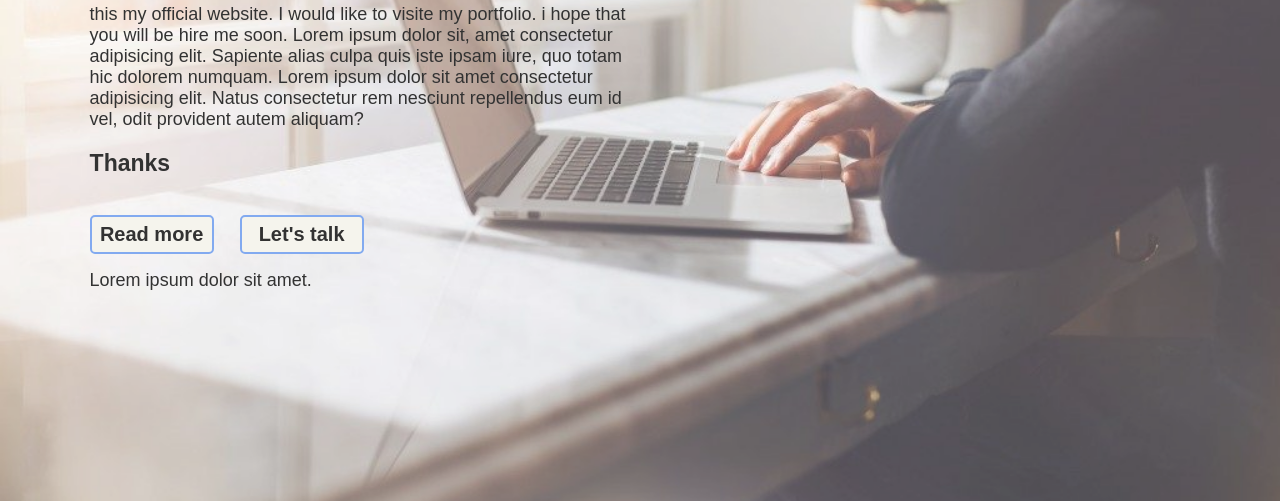
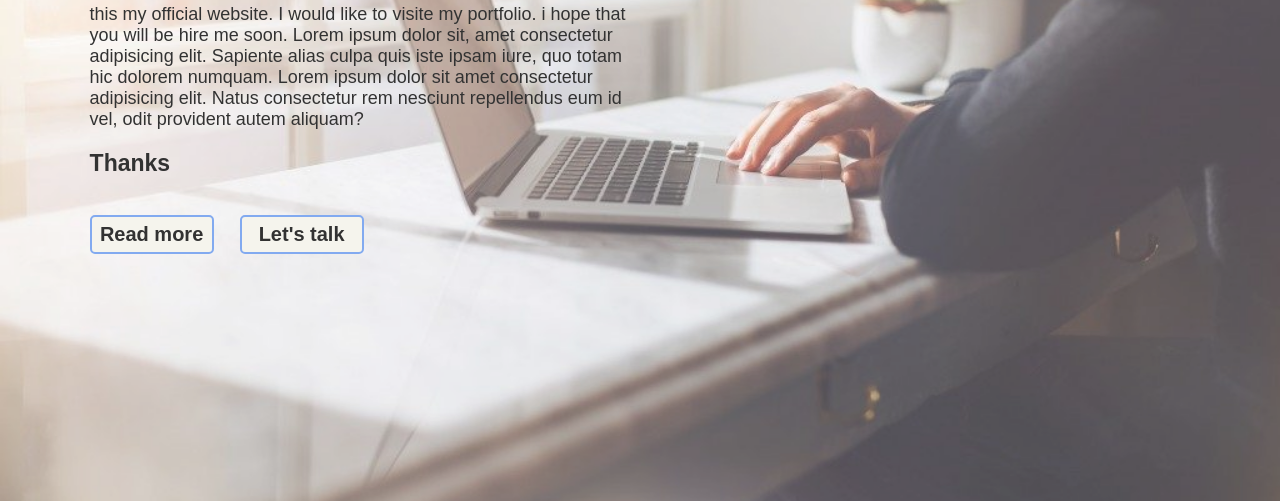
Before and after one commit to sabbirahmed-398u/first--project, a plain HTML site: page index.html in a window 1280 px wide. Shown: the part 299-800 px from the top of the page. Drawn offline with nearby package versions, Linux system fonts and the light colour scheme.

Commit message:
ptag deleted

```diff
--- a/index.html
+++ b/index.html
@@ -30,7 +30,6 @@
                 <a href="#">Let's talk</a><br>
             </div>
             <div>
-                <p>Lorem ipsum dolor sit amet.</p> <br>
             </div>
             <div class="icons">
                 <a href="#"><i class='bx bxl-facebook' ></i></a>
```
